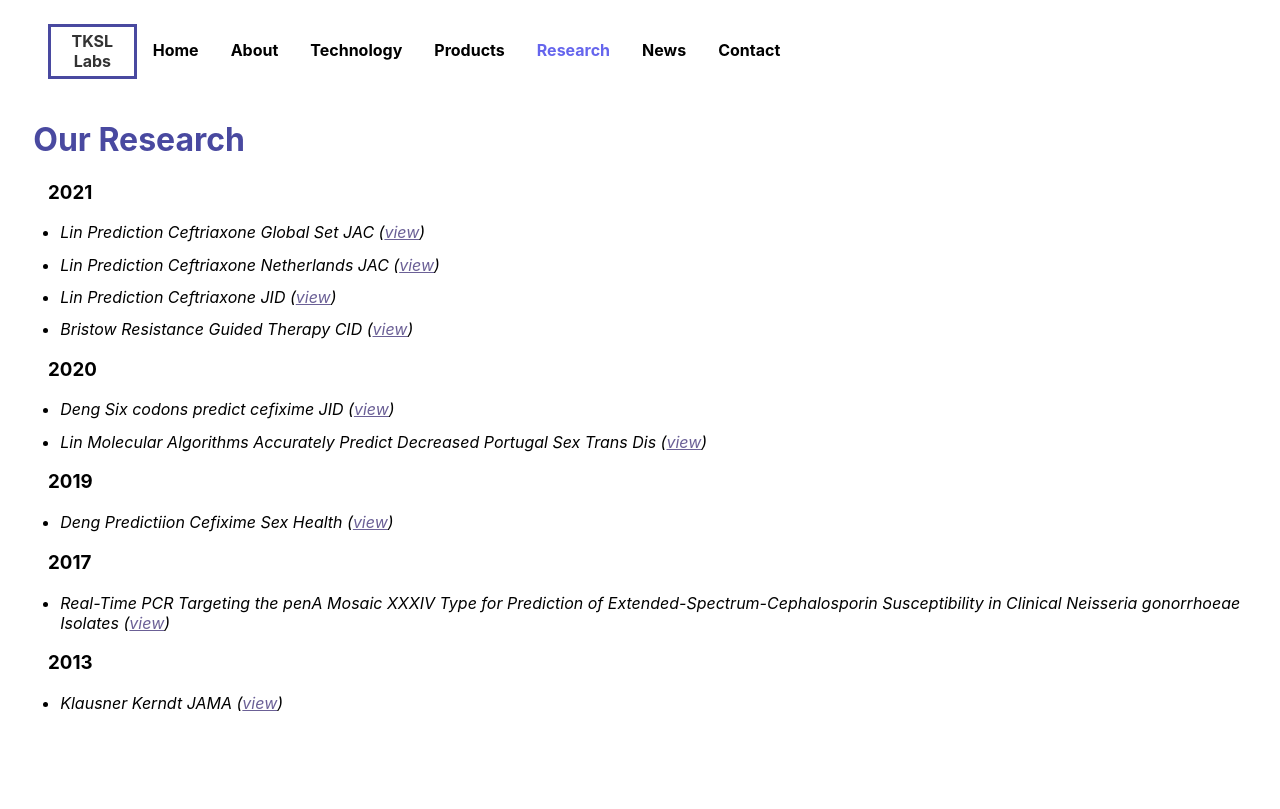
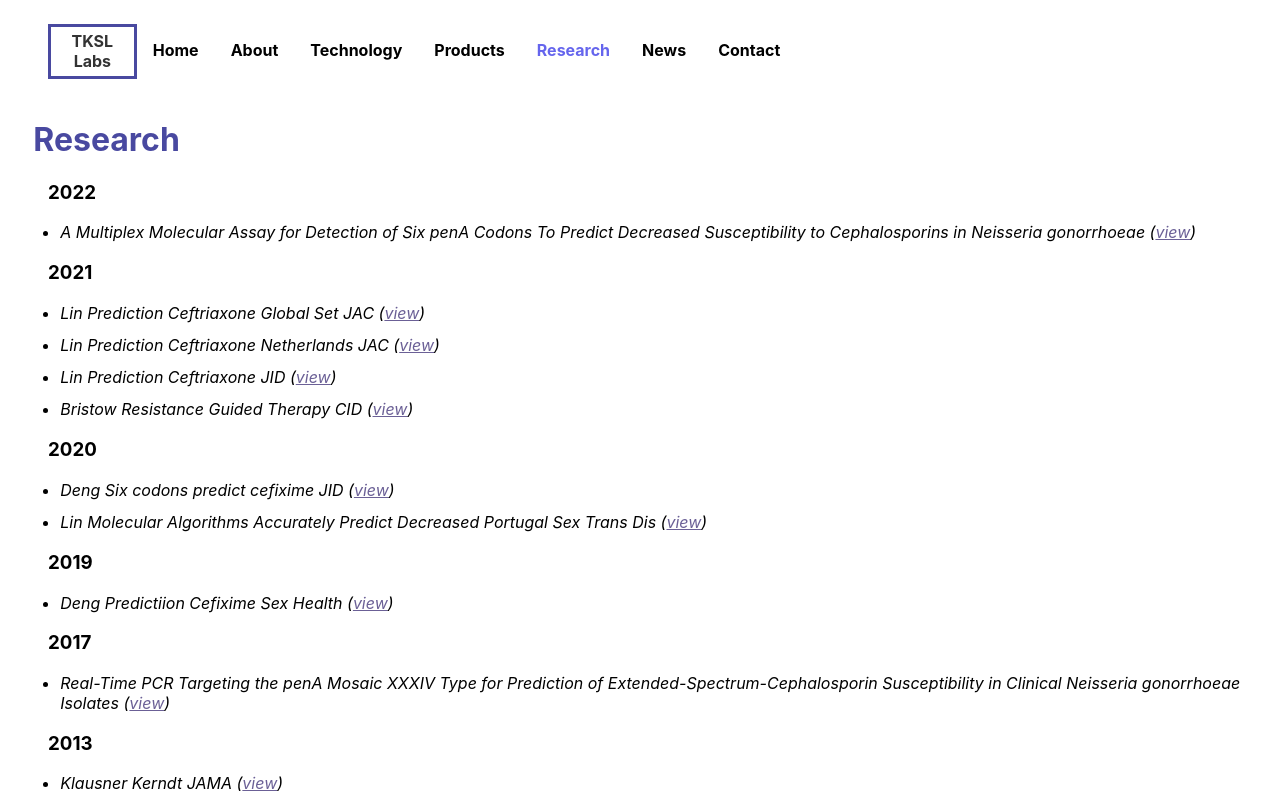
Before and after one commit to tklausner/tksl-labs-web, a plain HTML site: page science.html in a window 1280 px wide. Drawn offline with Linux system fonts and the light colour scheme.

Commit message:
added journal to research page

```diff
--- a/science.html
+++ b/science.html
@@ -19,10 +19,17 @@
       <li><a href="/contact.html">Contact</a></li>
     </ul>
     <div class="header">
-      <h1>Our Research</h1>
+      <h1>Research</h1>
     </div>
     <div class="science">
       <ul>
+        <h3>2022</h3>
+        <li>
+          A Multiplex Molecular Assay for Detection of Six penA Codons To Predict Decreased Susceptibility to Cephalosporins in
+          Neisseria gonorrhoeae (<a href="documents/A Multiplex Molecular Assay.pdf"
+            target="_blank">view</a>)
+        </li>
+
         <h3>2021</h3>
         <li>
           Lin Prediction Ceftriaxone Global Set JAC (<a
```
Also changed, not shown: 1 other file.
